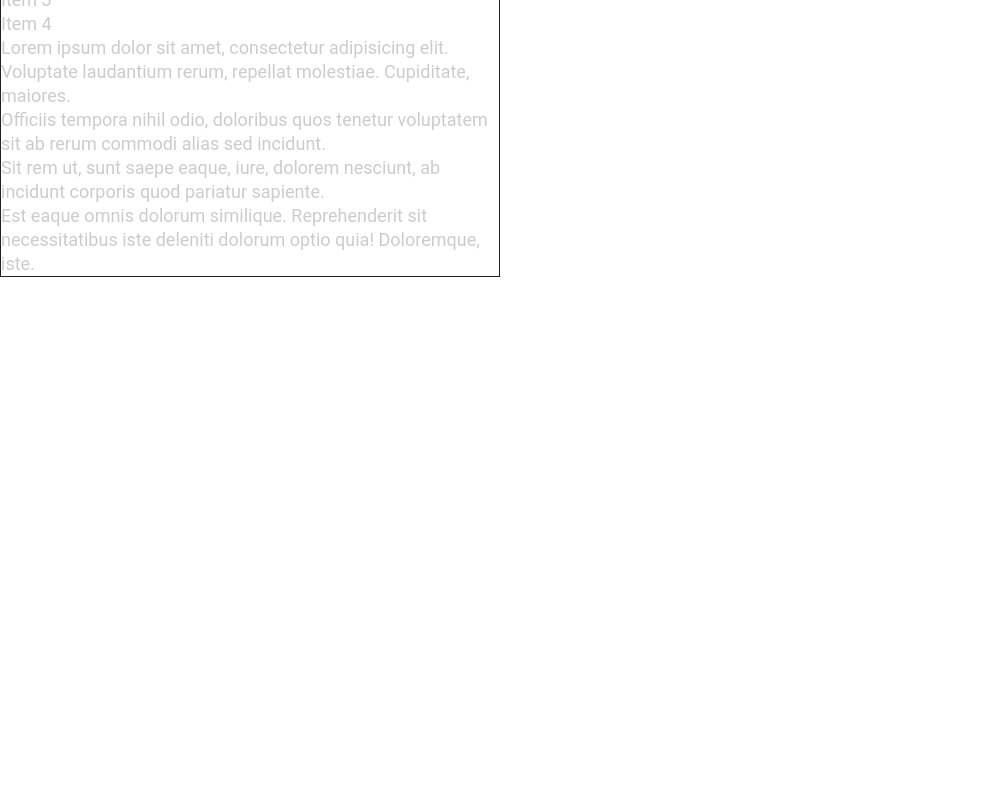
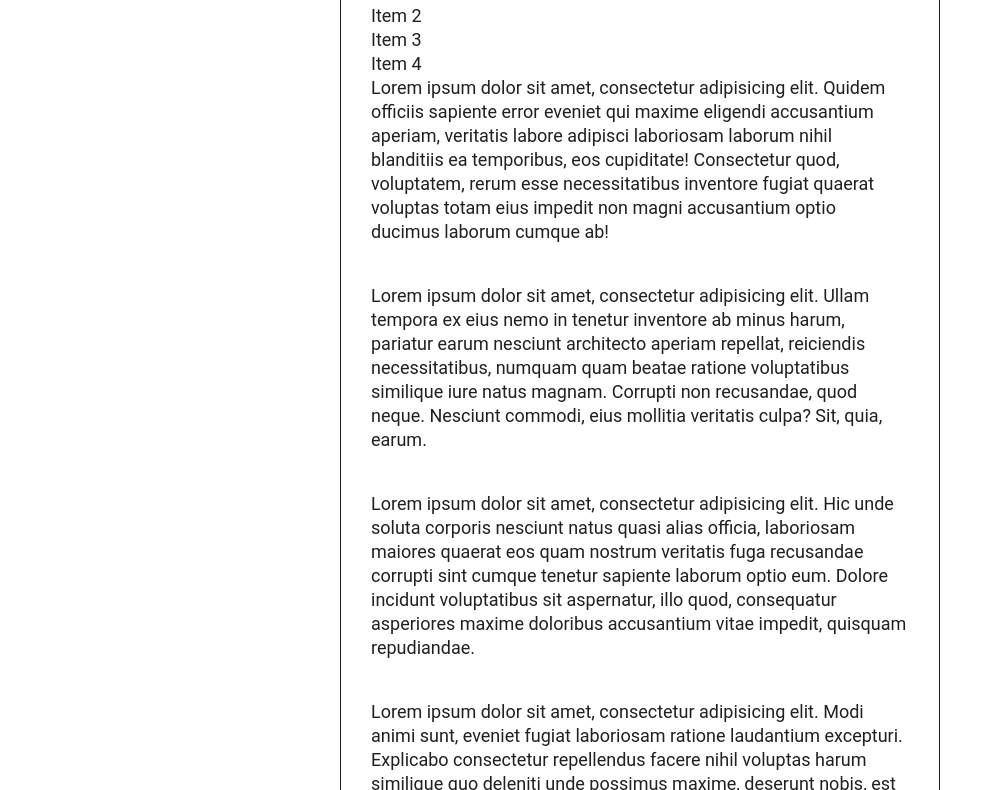
Before and after one commit to AlexeyBalabaev/smooth-scroll-on-native-JS, a plain HTML site: page index.html in a window 1280 px wide. Shown: the part 85-875 px from the top of the page, without its empty margins (0-1003 px from the left). Before the commit the page ends 800 px from the top, so only its background shows below. Drawn offline with Linux system fonts and the light colour scheme.

```diff
--- a/index.html
+++ b/index.html
@@ -21,16 +21,16 @@
 
 	<div class="content">
 		<div class="item-elem1">
-			<p>Lorem ipsum dolor sit amet, consectetur adipisicing elit. Voluptate laudantium rerum, repellat molestiae. Cupiditate, maiores.</p>
+			<p>Lorem ipsum dolor sit amet, consectetur adipisicing elit. Quidem officiis sapiente error eveniet qui maxime eligendi accusantium aperiam, veritatis labore adipisci laboriosam laborum nihil blanditiis ea temporibus, eos cupiditate! Consectetur quod, voluptatem, rerum esse necessitatibus inventore fugiat quaerat voluptas totam eius impedit non magni accusantium optio ducimus laborum cumque ab!</p>
 		</div>
 		<div class="item-elem2">
-			<p>Officiis tempora nihil odio, doloribus quos tenetur voluptatem sit ab rerum commodi alias sed incidunt.</p>
+			<p>Lorem ipsum dolor sit amet, consectetur adipisicing elit. Ullam tempora ex eius nemo in tenetur inventore ab minus harum, pariatur earum nesciunt architecto aperiam repellat, reiciendis necessitatibus, numquam quam beatae ratione voluptatibus similique iure natus magnam. Corrupti non recusandae, quod neque. Nesciunt commodi, eius mollitia veritatis culpa? Sit, quia, earum.</p>
 		</div>
 		<div class="item-elem3">
-			<p>Sit rem ut, sunt saepe eaque, iure, dolorem nesciunt, ab incidunt corporis quod pariatur sapiente.</p>
+			<p>Lorem ipsum dolor sit amet, consectetur adipisicing elit. Hic unde soluta corporis nesciunt natus quasi alias officia, laboriosam maiores quaerat eos quam nostrum veritatis fuga recusandae corrupti sint cumque tenetur sapiente laborum optio eum. Dolore incidunt voluptatibus sit aspernatur, illo quod, consequatur asperiores maxime doloribus accusantium vitae impedit, quisquam repudiandae.</p>
 		</div>
 		<div class="item-elem4">
-			<p>Est eaque omnis dolorum similique. Reprehenderit sit necessitatibus iste deleniti dolorum optio quia! Doloremque, iste.</p>
+			<p>Lorem ipsum dolor sit amet, consectetur adipisicing elit. Modi animi sunt, eveniet fugiat laboriosam ratione laudantium excepturi. Explicabo consectetur repellendus facere nihil voluptas harum similique quo deleniti unde possimus maxime, deserunt nobis, est obcaecati nemo provident accusantium eaque ex ipsa neque quos id. Et illum modi soluta maxime nemo id.</p>
 		</div>
 	</div>
 
--- a/style.css
+++ b/style.css
@@ -7,13 +7,15 @@
 }
 
 body {
-	width: 500px;
+	width: 600px;
+	margin: 0 auto;
 	font-family: Roboto, 'Helvetica CY', Verdana, sans-serif;
 	font-size: 18px;
 	font-weight: normal;
-	color: #ccc;
+	color: #202020;
 	line-height: 24px;
 	border: 1px solid #212121;
+	padding: 40px 30px;
 }
 
 h1 {
@@ -21,3 +23,11 @@
 	font-size: 28px;
 	color: #212121;
 }
+
+li {
+	list-style: none;
+}
+
+p {
+	margin-bottom: 40px;
+}
```
